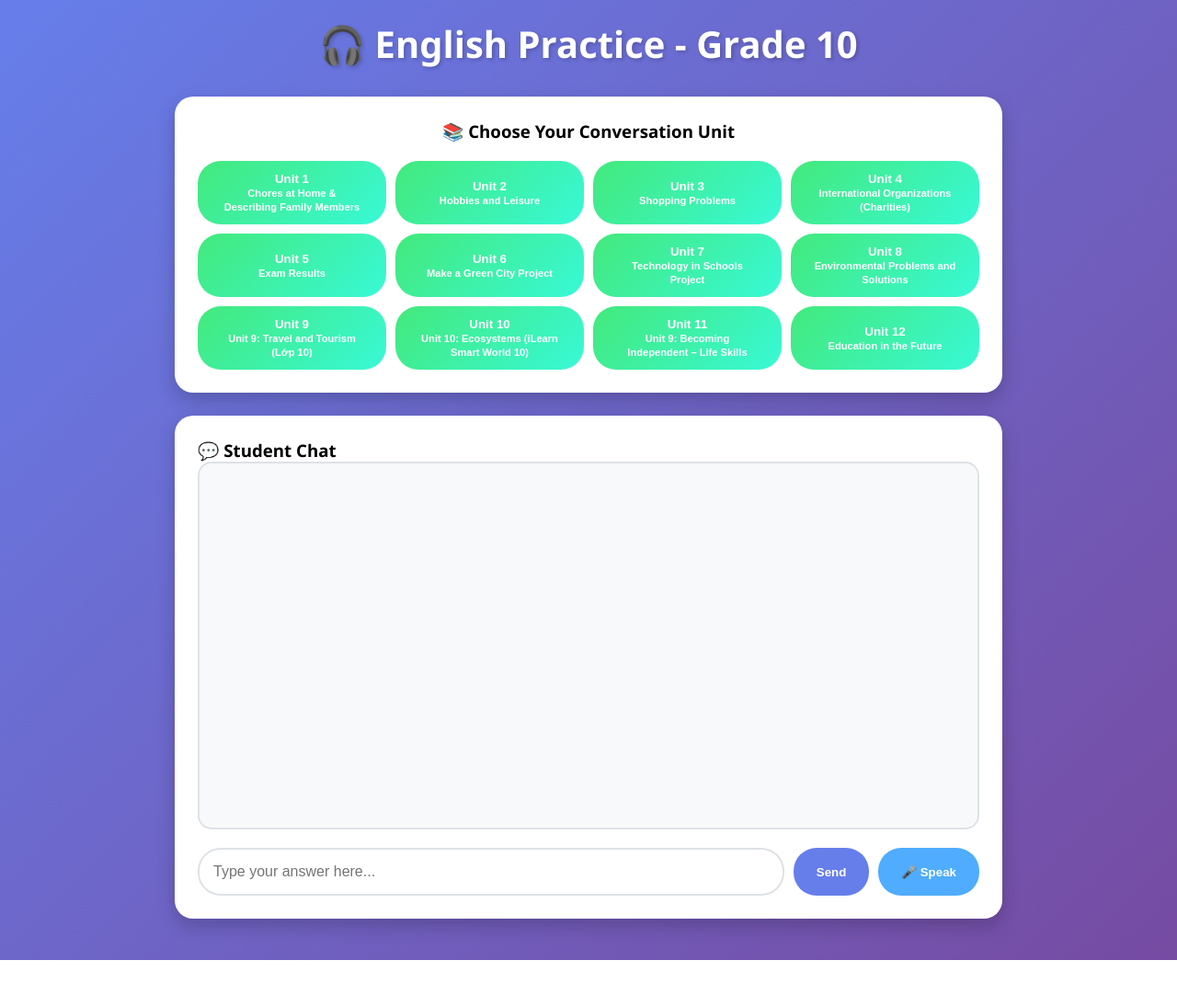
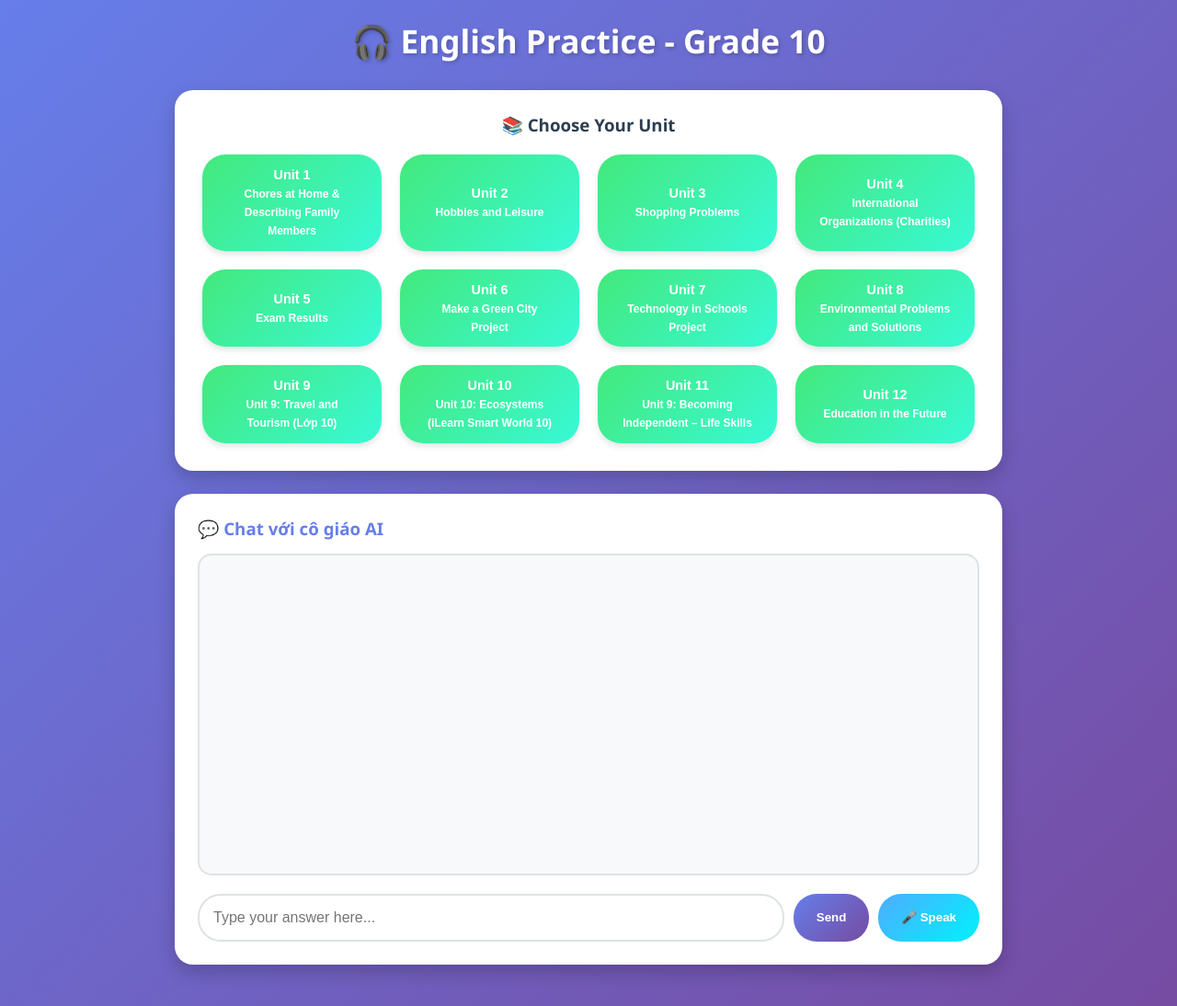
Before and after one commit to damquynhlienanh42a-989/english-tutor-grade-12, a Flask app: page / in a window 1280 px wide. Shown: the whole page at 92% size. Before the commit the page ends 1044 px from the top, so only its background shows below. Run offline with Flask 3, Linux system fonts and the light colour scheme; some libraries are stand-ins or nearby versions.

Commit message:
Update index.html

```diff
--- a/templates/index.html
+++ b/templates/index.html
@@ -5,52 +5,75 @@
   <meta name="viewport" content="width=device-width, initial-scale=1.0">
   <title>🎧 English Speaking Practice - Grade 10</title>
   <style>
-    /* ... (Phần Style em giữ nguyên bản đẹp nhất của chị Liên) ... */
     * { margin: 0; padding: 0; box-sizing: border-box; }
     body { font-family: 'Segoe UI', Tahoma, Geneva, Verdana, sans-serif; background: linear-gradient(135deg, #667eea 0%, #764ba2 100%); min-height: 100vh; padding: 20px; }
     .container { max-width: 900px; margin: 0 auto; }
-    h1 { color: white; text-align: center; margin-bottom: 30px; font-size: 2.5em; text-shadow: 2px 2px 4px rgba(0,0,0,0.2); }
+    h1 { color: white; text-align: center; margin-bottom: 30px; font-size: 2.2em; text-shadow: 2px 2px 4px rgba(0,0,0,0.2); }
+
     .student-section { background: white; padding: 25px; border-radius: 20px; box-shadow: 0 8px 20px rgba(0,0,0,0.2); margin-bottom: 25px; }
-    #chat { background: #f8f9fa; padding: 20px; border-radius: 15px; height: 400px; overflow-y: auto; margin-bottom: 20px; border: 2px solid #dee2e6; }
+    #chat { background: #f8f9fa; padding: 20px; border-radius: 15px; height: 350px; overflow-y: auto; margin-bottom: 20px; border: 2px solid #dee2e6; }
+
+    /* VÒNG TRÒN ĐIỂM SỐ */
+    #score-panel { display: none; background: #fff9c4; border-left: 5px solid #fbc02d; padding: 15px; border-radius: 15px; margin-bottom: 15px; animation: fadeIn 0.5s; }
+    .score-flex { display: flex; align-items: center; gap: 20px; }
+    #score-circle { width: 65px; height: 65px; border-radius: 50%; background: #4e73df; color: white; display: flex; align-items: center; justify-content: center; font-weight: bold; font-size: 1.6rem; box-shadow: 0 4px 10px rgba(0,0,0,0.1); flex-shrink: 0; }
+    #feedback-text { flex: 1; color: #333; font-size: 0.95rem; line-height: 1.5; }
+
+    /* MODAL HỎI TÊN */
+    .modal-overlay { display: none; position: fixed; inset: 0; background: rgba(0,0,0,0.7); backdrop-filter: blur(5px); z-index: 1000; align-items: center; justify-content: center; }
+    .modal-overlay.show { display: flex; }
+    .modal-box { background: white; border-radius: 24px; padding: 30px; width: 90%; max-width: 400px; text-align: center; }
+    .modal-field { margin: 15px 0; text-align: left; }
+    .modal-field input { width: 100%; padding: 12px; border: 2px solid #ddd; border-radius: 12px; font-size: 1rem; outline: none; }
+    .modal-field input:focus { border-color: #667eea; }
+
     .controls { display: flex; gap: 10px; flex-wrap: wrap; }
-    input { flex: 1; min-width: 200px; padding: 15px; border-radius: 25px; border: 2px solid #dee2e6; font-size: 16px; }
+    input#message { flex: 1; min-width: 200px; padding: 15px; border-radius: 25px; border: 2px solid #dee2e6; font-size: 16px; outline: none; }
     button { padding: 12px 25px; border-radius: 25px; border: none; font-weight: bold; cursor: pointer; transition: 0.3s; }
-    .btn-primary { background: #667eea; color: white; }
-    .btn-mic { background: #4facfe; color: white; }
+    .btn-primary { background: linear-gradient(135deg, #667eea, #764ba2); color: white; }
+    .btn-mic { background: linear-gradient(135deg, #4facfe, #00f2fe); color: white; }
+    .btn-unit { background: linear-gradient(135deg, #43e97b 0%, #38f9d7 100%); color: white; margin: 5px; font-size: 0.9rem; line-height: 1.4; box-shadow: 0 4px 6px rgba(0,0,0,0.1); }
 
-    /* STYLE MỚI CHO VÒNG TRÒN ĐIỂM */
-    #score-display-card { display: none; background: #fffde7; border-left: 5px solid #fbc02d; padding: 15px; border-radius: 12px; margin-bottom: 15px; animation: slideIn 0.3s ease-out; }
-    .score-layout { display: flex; align-items: center; gap: 15px; }
-    #circle-score { width: 60px; height: 60px; border-radius: 50%; background: #27ae60; color: white; display: flex; align-items: center; justify-content: center; font-weight: bold; font-size: 1.4rem; box-shadow: 0 4px 8px rgba(0,0,0,0.1); flex-shrink: 0; }
-    #feedback-detail { font-size: 0.95rem; color: #333; line-height: 1.5; }
-    @keyframes slideIn { from { opacity: 0; transform: translateX(-20px); } to { opacity: 1; transform: translateX(0); } }
+    @keyframes fadeIn { from { opacity: 0; transform: translateY(10px); } to { opacity: 1; transform: translateY(0); } }
   </style>
 </head>
 <body>
+
+  <div class="modal-overlay" id="studentModal">
+    <div class="modal-box">
+      <h2 style="color: #667eea;">🎤 Welcome to Class!</h2>
+      <p style="color: #888; margin-bottom: 10px;">Nhập tên để bắt đầu luyện tập nhé</p>
+      <div class="modal-field">
+        <label style="font-weight: bold; display: block; margin-bottom: 5px;">👤 Họ và tên</label>
+        <input type="text" id="modalName" placeholder="Ví dụ: Nguyễn Văn An">
+      </div>
+      <button class="btn-primary" style="width:100%; padding: 15px;" onclick="confirmInfo()">🚀 Bắt đầu luyện nói</button>
+    </div>
+  </div>
 
   <div class="container">
     <h1>🎧 English Practice - Grade 10</h1>
 
     <div class="student-section">
-      <h3 style="text-align: center; margin-bottom: 20px;">📚 Choose Your Conversation Unit</h3>
-      <div id="unitButtons" style="display: grid; grid-template-columns: repeat(auto-fit, minmax(200px, 1fr)); gap: 10px;"></div>
+      <h3 style="text-align: center; margin-bottom: 15px; color: #2c3e50;">📚 Choose Your Unit</h3>
+      <div id="unitButtons" style="display: grid; grid-template-columns: repeat(auto-fit, minmax(180px, 1fr)); gap: 10px;"></div>
     </div>
 
     <div class="student-section">
-      <h3 id="chatTitle">💬 Student Chat</h3>
+      <h3 id="chatTitle" style="color: #667eea; margin-bottom: 15px;">💬 Chat với cô giáo AI</h3>
       <div id="chat"></div>
 
-      <div id="score-display-card">
-        <div class="score-layout">
-          <div id="circle-score">0</div>
-          <div id="feedback-detail">Nhận xét từ AI...</div>
+      <div id="score-panel">
+        <div class="score-flex">
+          <div id="score-circle">0</div>
+          <div id="feedback-text"></div>
         </div>
       </div>
 
       <div class="controls">
         <input id="message" placeholder="Type your answer here...">
         <button class="btn-primary" onclick="sendMessage()">Send</button>
-        <button id="mic" class="btn-mic">🎤 Speak</button>
+        <button id="micBtn" class="btn-mic" onclick="startRecognition()">🎤 Speak</button>
       </div>
     </div>
   </div>
@@ -58,38 +81,55 @@
   <script>
     const chat = document.getElementById("chat");
     const messageInput = document.getElementById("message");
+    let selectedUnit = null;
+    let studentName = "";
 
-    async function loadUnitButtons() {
+    // 1. Tải danh sách Unit
+    async function loadUnits() {
       const res = await fetch("/units/list");
       const data = await res.json();
       const container = document.getElementById("unitButtons");
       data.units.forEach(u => {
         const btn = document.createElement("button");
-        btn.style.background = "linear-gradient(135deg, #43e97b 0%, #38f9d7 100%)";
-        btn.style.color = "white";
-        btn.innerHTML = `Unit ${u.unit}<br><small>${u.title}</small>`;
-        btn.onclick = () => startUnit(u.unit);
+        btn.className = "btn-unit";
+        btn.innerHTML = `<b>Unit ${u.unit}</b><br><small>${u.title}</small>`;
+        btn.onclick = () => {
+          selectedUnit = u.unit;
+          document.getElementById('studentModal').classList.add('show');
+        };
         container.appendChild(btn);
       });
     }
 
-    async function startUnit(uNum) {
-      chat.innerHTML = `<p style="text-align:center;"><b>⏳ Loading Unit ${uNum}...</b></p>`;
+    // 2. Xác nhận tên học sinh
+    function confirmInfo() {
+      studentName = document.getElementById('modalName').value.trim();
+      if(!studentName) { alert("Vui lòng cho cô biết tên của em!"); return; }
+      document.getElementById('studentModal').classList.remove('show');
+      startConversation();
+    }
+
+    // 3. Bắt đầu hội thoại
+    async function startConversation() {
+      chat.innerHTML = `<p style="text-align:center; color: #667eea;"><b>⏳ Cô đang chuẩn bị bài Unit ${selectedUnit}...</b></p>`;
       const res = await fetch("/units/start", {
         method: "POST",
         headers: {"Content-Type": "application/json"},
-        body: JSON.stringify({unit: uNum, student_name: "Student"})
+        body: JSON.stringify({unit: selectedUnit, student_name: studentName})
       });
       const data = await res.json();
-      chat.innerHTML = `<p style="background:#e3f2fd; border-left:4px solid #2196f3; padding:10px; border-radius:8px;"><b>🤖 Bot:</b> ${data.question}</p>`;
+      chat.innerHTML = `<p style="background:#e3f2fd; padding:12px; border-radius:12px; margin-bottom: 10px; border-left: 5px solid #2196f3;"><b>🤖 Bot:</b> Hi ${studentName}! ${data.question}</p>`;
       speak(data.question);
     }
 
+    // 4. Gửi tin nhắn và nhận điểm
     async function sendMessage() {
-      const msg = messageInput.value;
-      if (!msg) return;
-      chat.innerHTML += `<p style="background:#c8e6c9; border-left:4px solid #4caf50; text-align:right; padding:10px; border-radius:8px; margin: 10px 0;"><b>👤 You:</b> ${msg}</p>`;
+      const msg = messageInput.value.trim();
+      if(!msg) return;
+
+      chat.innerHTML += `<p style="text-align:right; background:#c8e6c9; padding:12px; border-radius:12px; margin:10px 0; border-right: 5px solid #4caf50;"><b>👤 You:</b> ${msg}</p>`;
       messageInput.value = "";
+      chat.scrollTop = chat.scrollHeight;
 
       const res = await fetch("/units/answer", {
         method: "POST",
@@ -98,34 +138,48 @@
       });
       const data = await res.json();
 
-      // CẬP NHẬT ĐIỂM VÀO VÒNG TRÒN
-      if (data.score !== undefined) {
-        document.getElementById("score-display-card").style.display = "block";
-        const circle = document.getElementById("circle-score");
+      // Hiển thị vòng tròn điểm
+      if(data.score !== undefined) {
+        document.getElementById("score-panel").style.display = "block";
+        const circle = document.getElementById("score-circle");
         circle.innerText = data.score;
-
-        // Đổi màu theo điểm
-        if(data.score >= 8) circle.style.background = "#27ae60";
-        else if(data.score >= 5) circle.style.background = "#f39c12";
-        else circle.style.background = "#e74c3c";
-
-        document.getElementById("feedback-detail").innerHTML = data.feedback;
+        // Đổi màu: >=8 Xanh, >=5 Vàng, <5 Đỏ
+        circle.style.background = data.score >= 8 ? "#27ae60" : (data.score >= 5 ? "#f39c12" : "#e74c3c");
+        document.getElementById("feedback-text").innerHTML = data.feedback;
       }
 
-      if (data.next_question) {
-        chat.innerHTML += `<p style="background:#e3f2fd; border-left:4px solid #2196f3; padding:10px; border-radius:8px;"><b>🤖 Bot:</b> ${data.next_question}</p>`;
-        speak(data.next_question);
+      if(data.next_question) {
+        setTimeout(() => {
+          chat.innerHTML += `<p style="background:#e3f2fd; padding:12px; border-radius:12px; margin:10px 0; border-left: 5px solid #2196f3;"><b>🤖 Bot:</b> ${data.next_question}</p>`;
+          speak(data.next_question);
+          chat.scrollTop = chat.scrollHeight;
+        }, 1000);
       }
-      chat.scrollTop = chat.scrollHeight;
     }
 
+    // 5. Hàm phát âm (Loa)
     function speak(text) {
-      const utterance = new SpeechSynthesisUtterance(text);
-      utterance.lang = 'en-US';
-      window.speechSynthesis.speak(utterance);
+      window.speechSynthesis.cancel();
+      const msg = new SpeechSynthesisUtterance(text);
+      msg.lang = 'en-US';
+      msg.rate = 0.9; // Nói chậm lại một chút cho dễ nghe
+      window.speechSynthesis.speak(msg);
     }
 
-    loadUnitButtons();
+    // 6. Hàm nhận diện giọng nói (Micro)
+    function startRecognition() {
+      const SpeechRecognition = window.SpeechRecognition || window.webkitSpeechRecognition;
+      if (!SpeechRecognition) { alert("Trình duyệt này không hỗ trợ Micro. Chị dùng Chrome hoặc Edge nhé!"); return; }
+
+      const recognition = new SpeechRecognition();
+      recognition.lang = 'en-US';
+      recognition.onstart = () => { document.getElementById("micBtn").innerText = "🛑 Đang nghe..."; };
+      recognition.onresult = (event) => { messageInput.value = event.results[0][0].transcript; };
+      recognition.onend = () => { document.getElementById("micBtn").innerText = "🎤 Speak"; };
+      recognition.start();
+    }
+
+    loadUnits();
   </script>
 </body>
 </html>
```
